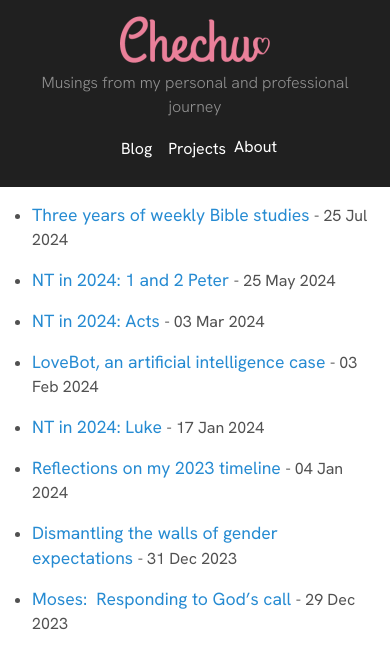
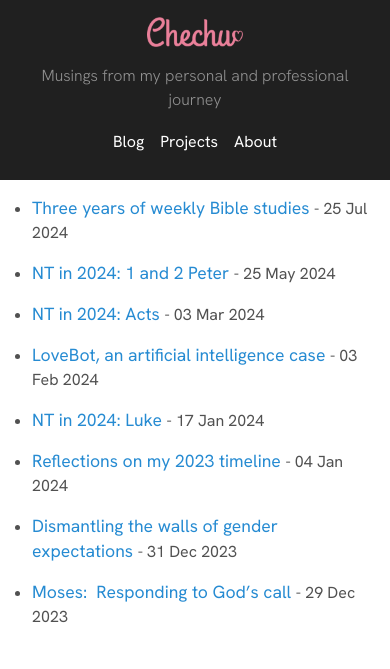
Before and after one commit to chechusiscar/blog, a Jekyll site: the page built from index.html, in a window 390 px wide. Shown: the top 669 px of the page. Built offline with Jekyll 4.4.1, drawn with Linux system fonts in a browser that asks for light colours.

Commit message:
Optimize mobile layout

```diff
--- a/_includes/sidebar.html
+++ b/_includes/sidebar.html
@@ -26,7 +26,7 @@
         {% endif %}
       {% endfor %}
 
-      <a class="sidebar-nav-item==" href="https://chechu.co">About</a>
+      <a class="sidebar-nav-item" href="https://chechu.co">About</a>
     </nav>
 
     <!--<p>&copy; {{ site.time | date: '%Y' }}. All rights reserved.</p>-->
--- a/public/css/custom.css
+++ b/public/css/custom.css
@@ -32,13 +32,6 @@
 
     .sidebar-about h1 {
       font-size: 2rem;
-    }
-
-    .sidebar-logo {
-      max-width: 150px;
-      max-height: none;
-      margin: 0 auto;
-      display: block;
     }
 
     .lead {
```
